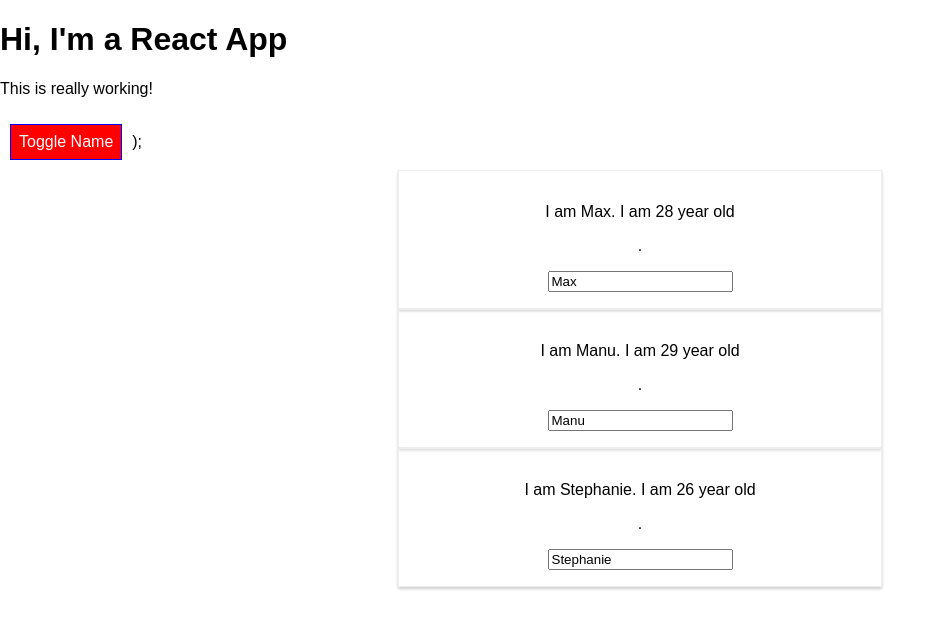
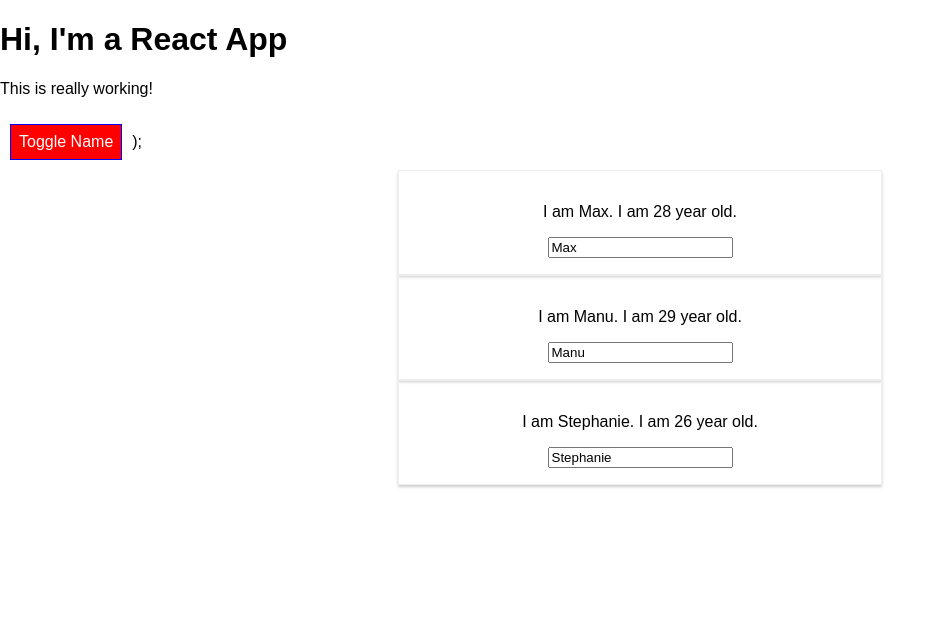
Before and after one commit to sky-bot/React, a React app in the folder my-app/: page / in a window 1280 px wide. Both pictures are taken after a click on the button "Toggle Name". Shown: the top 628 px of the page, without its empty margins (0-944 px from the left). Built offline with nearby package versions, Linux system fonts and the light colour scheme.

Commit message:
(my-app) remove wrapper div and implemented Aux Wrapper

```diff
--- a/my-app/src/components/Persons/Person/Person.js
+++ b/my-app/src/components/Persons/Person/Person.js
@@ -1,6 +1,6 @@
 import React, { Component } from 'react';
 import styled from 'styled-components'
-
+import Aux from '../../../hoc/Aux';
 const StyledDiv = styled.div`
 width: 450px;
 margin: auto;
@@ -19,14 +19,15 @@ class Person extends Component {
     render() {
         console.log('[Person.js] rendering')
         return (
-        // <div className="Person" style={style}>
+        <Aux>
         <StyledDiv>
-            <p onClick={this.props.click}>I am {this.props.name}. I am {this.props.age} year old</p>.
-            <p>{this.props.children}</p>
-            <input type="text" onChange={this.props.changed} value={this.props.name} />
+            <p key='p1' onClick={this.props.click}>I am {this.props.name}. I am {this.props.age} year old.</p>
+            <p key='p2'>{this.props.children}</p>
+            <input key='i3' type="text" onChange={this.props.changed} value={this.props.name} />
 
         </StyledDiv>
-      );
+        </Aux>
+    );
     }
 };
 
--- /dev/null
+++ b/my-app/src/hoc/Aux.js
@@ -0,0 +1,5 @@
+
+
+    const aux = props => props.children;
+
+    export default aux;
```
